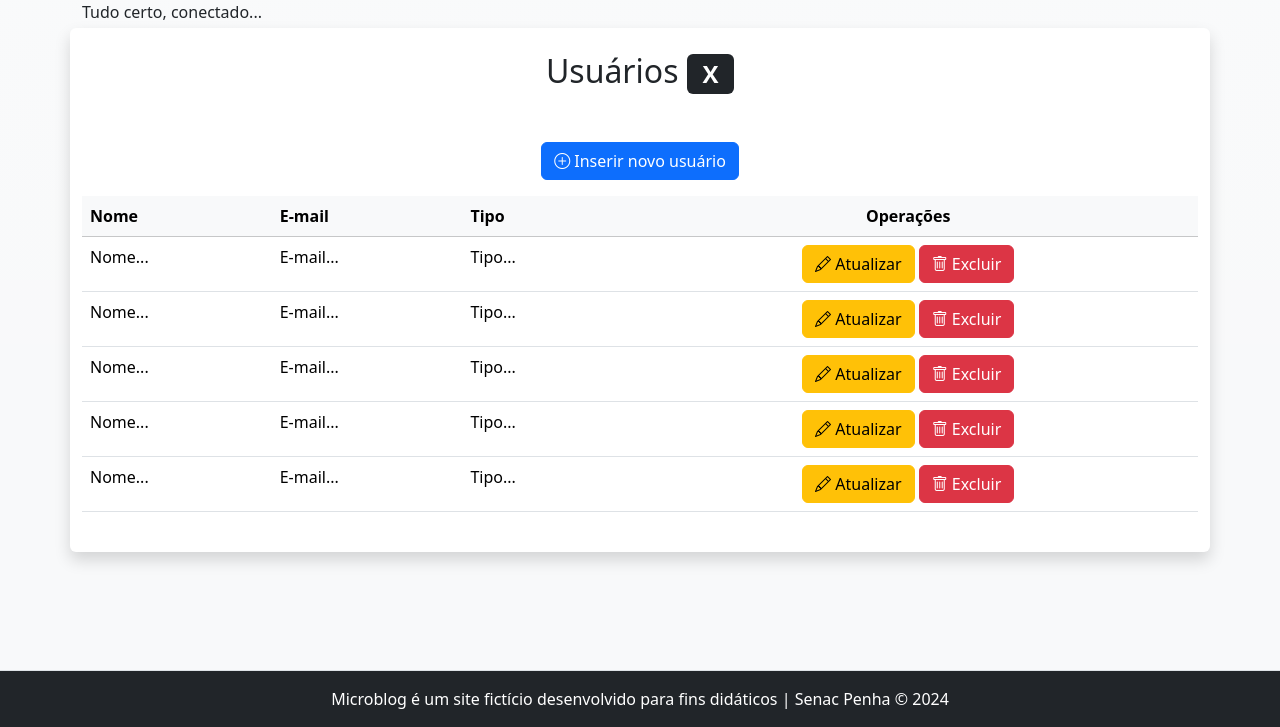
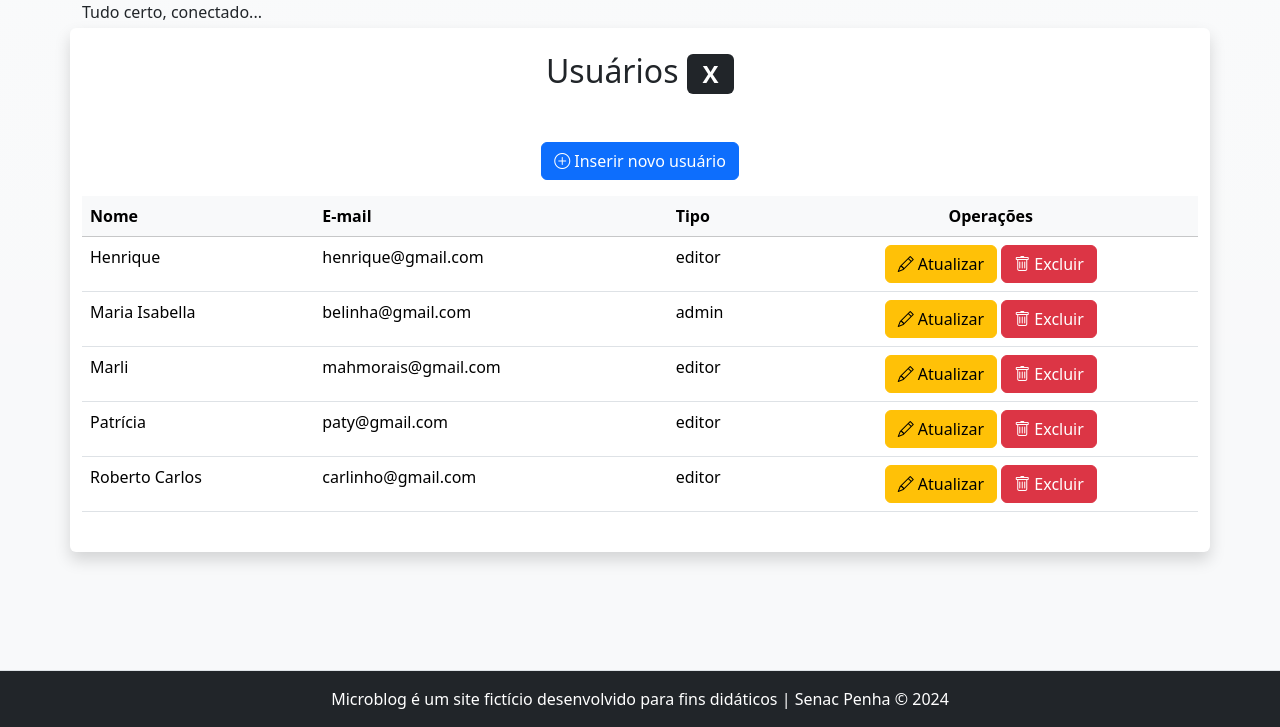
Before and after one commit to Mmarli18/microblog-marli, a PHP site: page /admin/usuarios.php in a window 1280 px wide. Shown: the part 73-800 px from the top of the page. Run offline with PHP 8.4, Linux system fonts and the light colour scheme; data comes from the database, SQL or seed files in the repository.

Commit message:
function ler um usuario

```diff
--- a/admin/usuarios.php
+++ b/admin/usuarios.php
@@ -36,9 +36,9 @@ $listaDeUsuarios = lerUsuario($conexao);
 
 
 					<tr>
-						<td> Nome... </td>
-						<td> E-mail... </td>
-						<td> Tipo... </td>
+						<td> <?=$usuario["nome"]?> </td>
+						<td> <?=$usuario["email"]?> </td>
+						<td> <?=$usuario["tipo"]?> </td>
 						<td class="text-center">
 							<a class="btn btn-warning"
 							href="usuario-atualiza.php">
--- a/inc/funcoes-usuarios.php
+++ b/inc/funcoes-usuarios.php
@@ -14,7 +14,8 @@ function inserirUsuario($conexao, $nome, $email, $tipo, $senha){
 
 
 function lerUsuario($conexao){
-$sql = "SELECT id, nome, tipo, email FROM usuarios";
+$sql = "SELECT id, nome, tipo, email
+FROM usuarios ORDER BY nome";
 
 // Execução do comando e armazenamento do resultado
 $resultado = mysqli_query($conexao,$sql)
@@ -22,5 +23,13 @@ or die(mysqli_error($conexao));
 
 // Retornamos o resultado transformado em array associativo
 return mysqli_fetch_all($resultado, MYSQLI_ASSOC);
+}
 
+function lerUmUsuario($conexao, $id){
+  $sql = "SELECT * FROM usuarios WHERE id = $id";
+  $resultado = mysqli_query($conexao,$sql)
+  or die(mysqli_error($conexao));
+
+  // assoc Retorna apenas um array associativo com os dados de apenas um usuário
+  return mysqli_fetch_assoc($resultado);
 }
```
